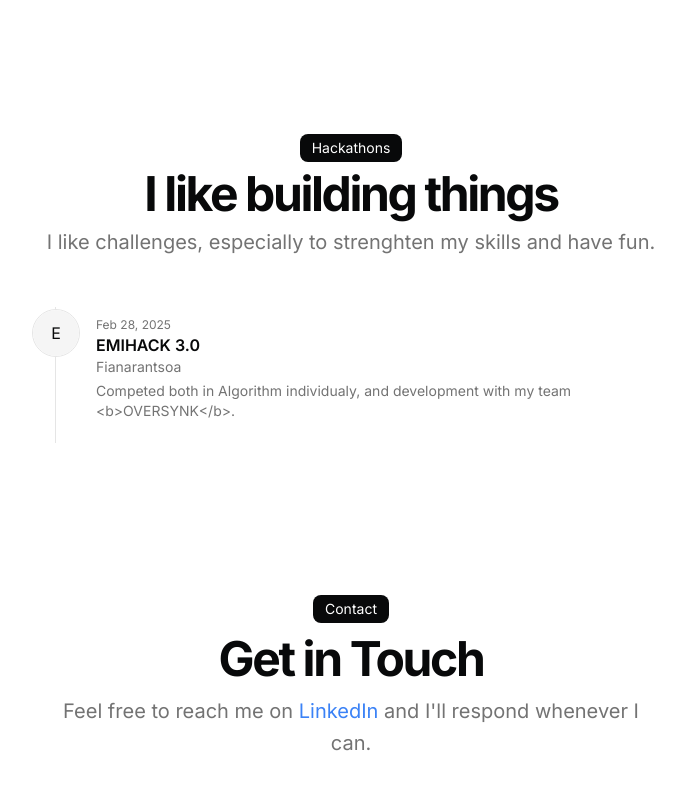
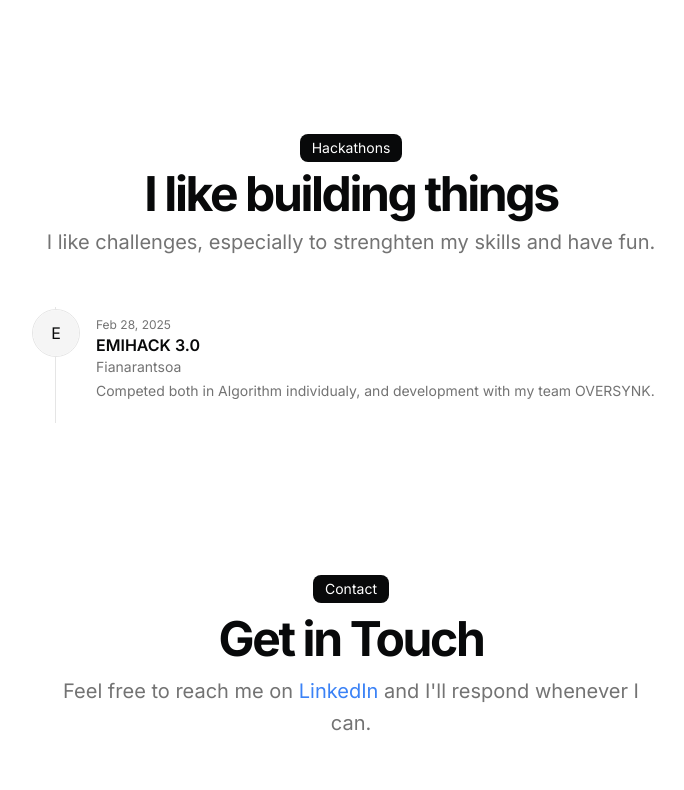
Before and after one commit to alyhoussen/houssens-portfolio, a Next.js app: page / in a window 1280 px wide. Shown: the part 2708-3498 px from the top of the page, without its empty margins (289-973 px from the left). Built offline with nearby package versions, Linux system fonts and the light colour scheme.

Commit message:
ANother one

```diff
--- a/src/data/resume.tsx
+++ b/src/data/resume.tsx
@@ -317,7 +317,7 @@ Defined product vision, user flows, and technical architecture for a seamless, t
        dates: "Feb 28, 2025",
        location: "Fianarantsoa",
        description:
-         "Competed both in Algorithm individualy, and development with my team <b>OVERSYNK</b>.",
+         "Competed both in Algorithm individualy, and development with my team OVERSYNK.",
        image:
         "",
        mlh: "",
```
